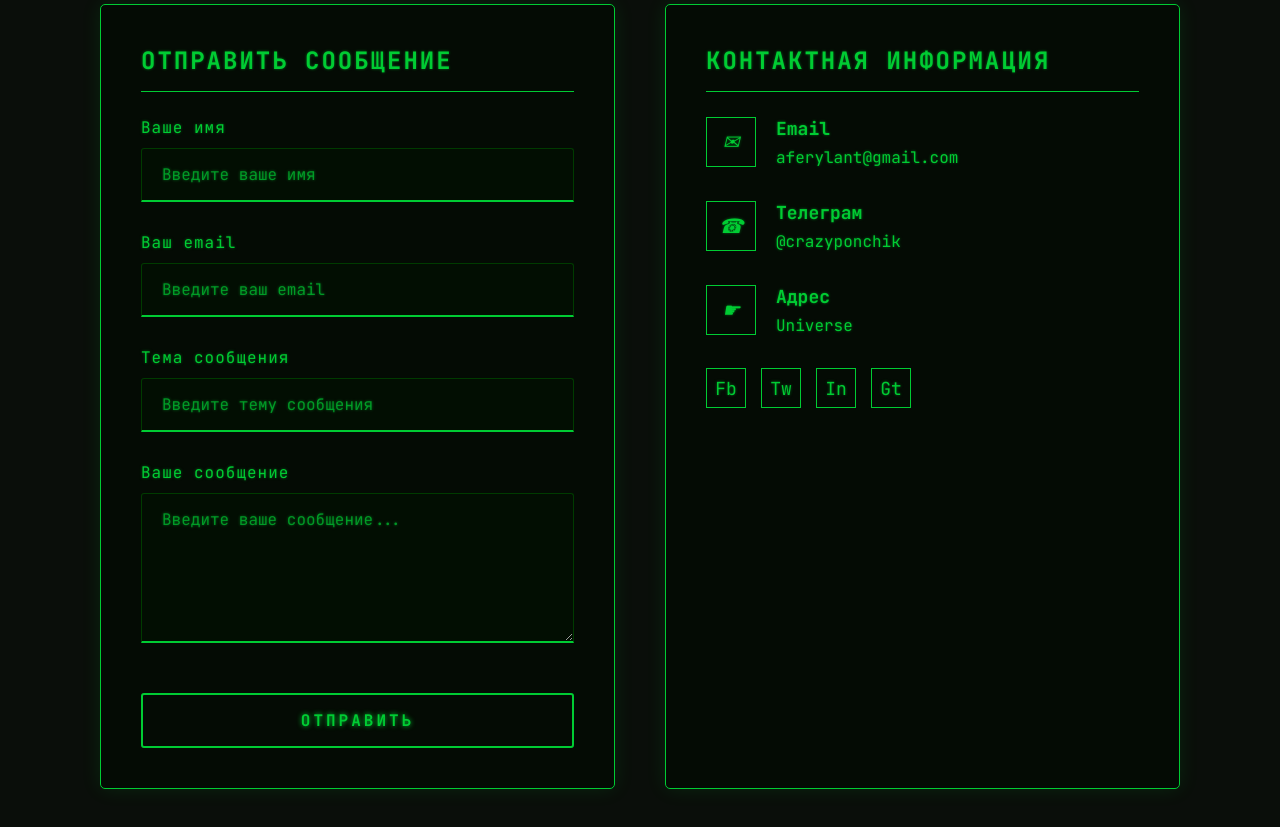
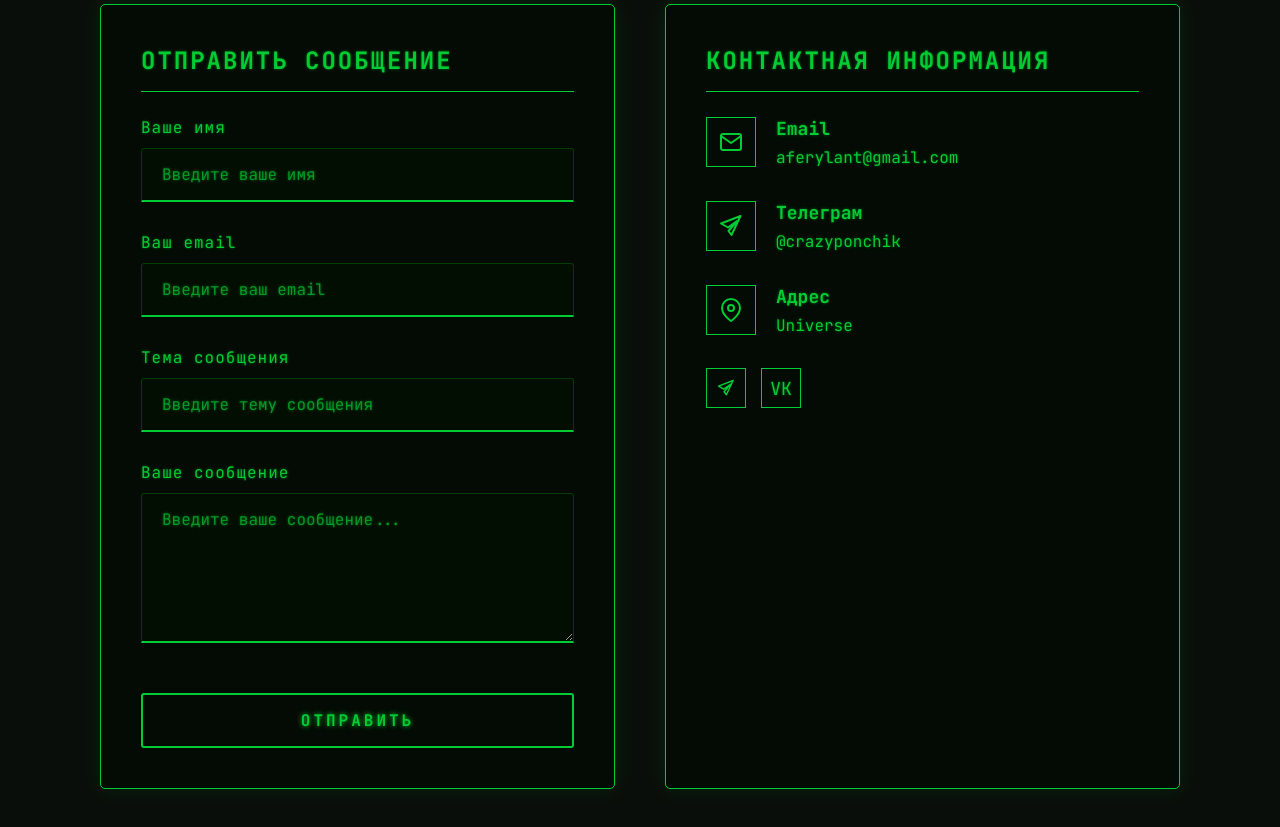
Before and after one commit to crazyponchik/matrix, a plain HTML site: page index.html in a window 1280 px wide. Shown: the part 3700-4527 px from the top of the page. Drawn offline with Linux system fonts and the light colour scheme; animation ran at ten frames a second.

Commit message:
Update index.html

```diff
--- a/index.html
+++ b/index.html
@@ -1211,7 +1211,10 @@
 
         <div class="info-item">
           <div class="info-icon">
-            <i>&#9993;</i>
+            <svg xmlns="http://www.w3.org/2000/svg" width="24" height="24" viewBox="0 0 24 24" fill="none" stroke="currentColor" stroke-width="2" stroke-linecap="round" stroke-linejoin="round">
+              <path d="M4 4h16c1.1 0 2 .9 2 2v12c0 1.1-.9 2-2 2H4c-1.1 0-2-.9-2-2V6c0-1.1.9-2 2-2z"></path>
+              <polyline points="22,6 12,13 2,6"></polyline>
+            </svg>
           </div>
           <div class="info-text">
             <h4>Email</h4>
@@ -1221,7 +1224,9 @@
 
         <div class="info-item">
           <div class="info-icon">
-            <i>&#9742;</i>
+            <svg xmlns="http://www.w3.org/2000/svg" width="24" height="24" viewBox="0 0 24 24" fill="none" stroke="currentColor" stroke-width="2" stroke-linecap="round" stroke-linejoin="round">
+              <path d="M21.5 2L2 9.5l7 4L18 7l-8.5 10l3 4L21.5 2z"></path>
+            </svg>
           </div>
           <div class="info-text">
             <h4>Телеграм</h4>
@@ -1231,7 +1236,10 @@
 
         <div class="info-item">
           <div class="info-icon">
-            <i>&#9755;</i>
+            <svg xmlns="http://www.w3.org/2000/svg" width="24" height="24" viewBox="0 0 24 24" fill="none" stroke="currentColor" stroke-width="2" stroke-linecap="round" stroke-linejoin="round">
+              <path d="M21 10c0 7-9 13-9 13s-9-6-9-13a9 9 0 0 1 18 0z"></path>
+              <circle cx="12" cy="10" r="3"></circle>
+            </svg>
           </div>
           <div class="info-text">
             <h4>Адрес</h4>
@@ -1240,10 +1248,12 @@
         </div>
 
         <div class="social-icons">
-          <a href="#" class="social-icon">Fb</a>
-          <a href="#" class="social-icon">Tw</a>
-          <a href="#" class="social-icon">In</a>
-          <a href="#" class="social-icon">Gt</a>
+          <a href="#" class="social-icon">
+            <svg xmlns="http://www.w3.org/2000/svg" width="18" height="18" viewBox="0 0 24 24" fill="none" stroke="currentColor" stroke-width="2" stroke-linecap="round" stroke-linejoin="round">
+              <path d="M21.5 2L2 9.5l7 4L18 7l-8.5 10l3 4L21.5 2z"></path>
+            </svg>
+          </a>
+          <a href="#" class="social-icon">VK</a>
         </div>
       </div>
     </div>
```
